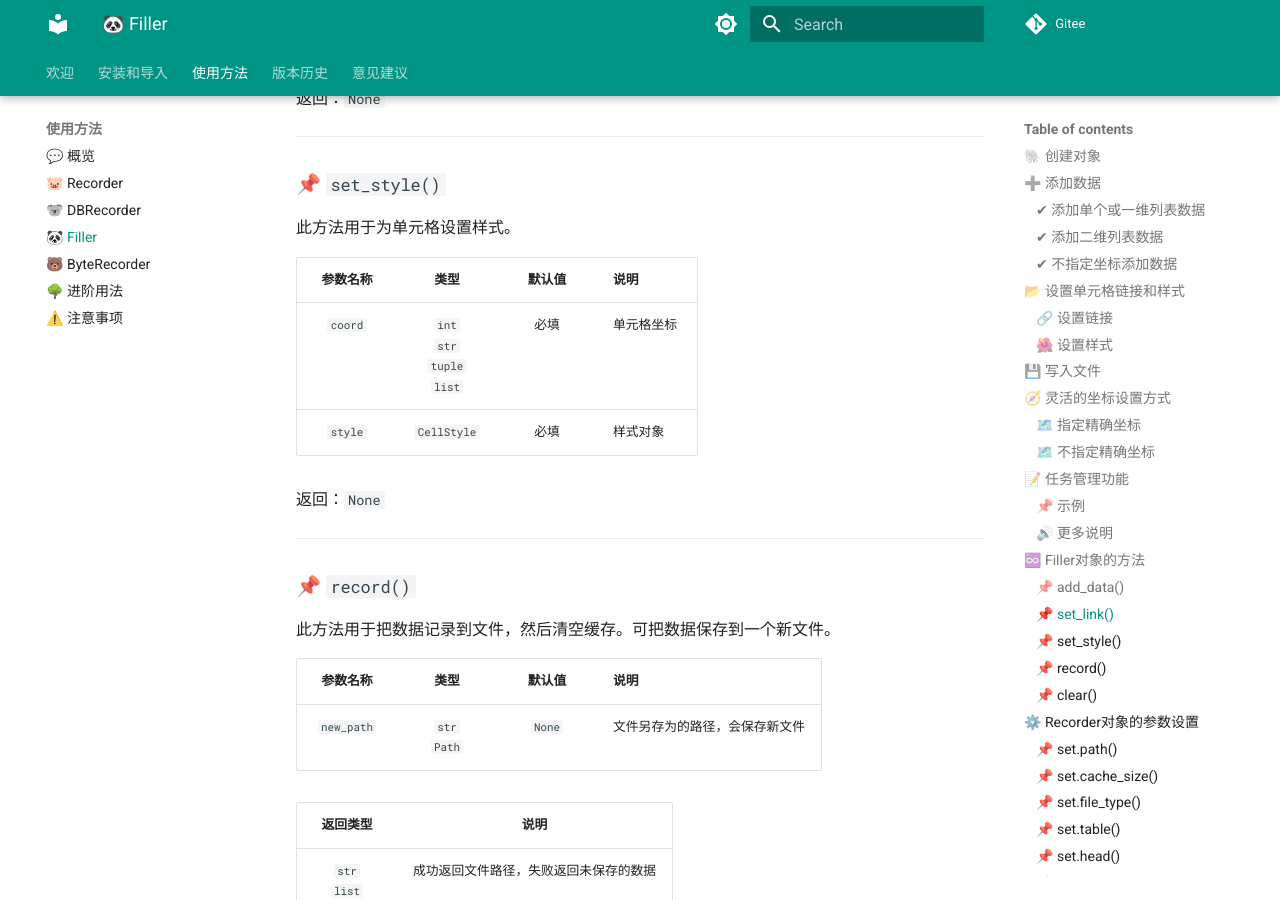
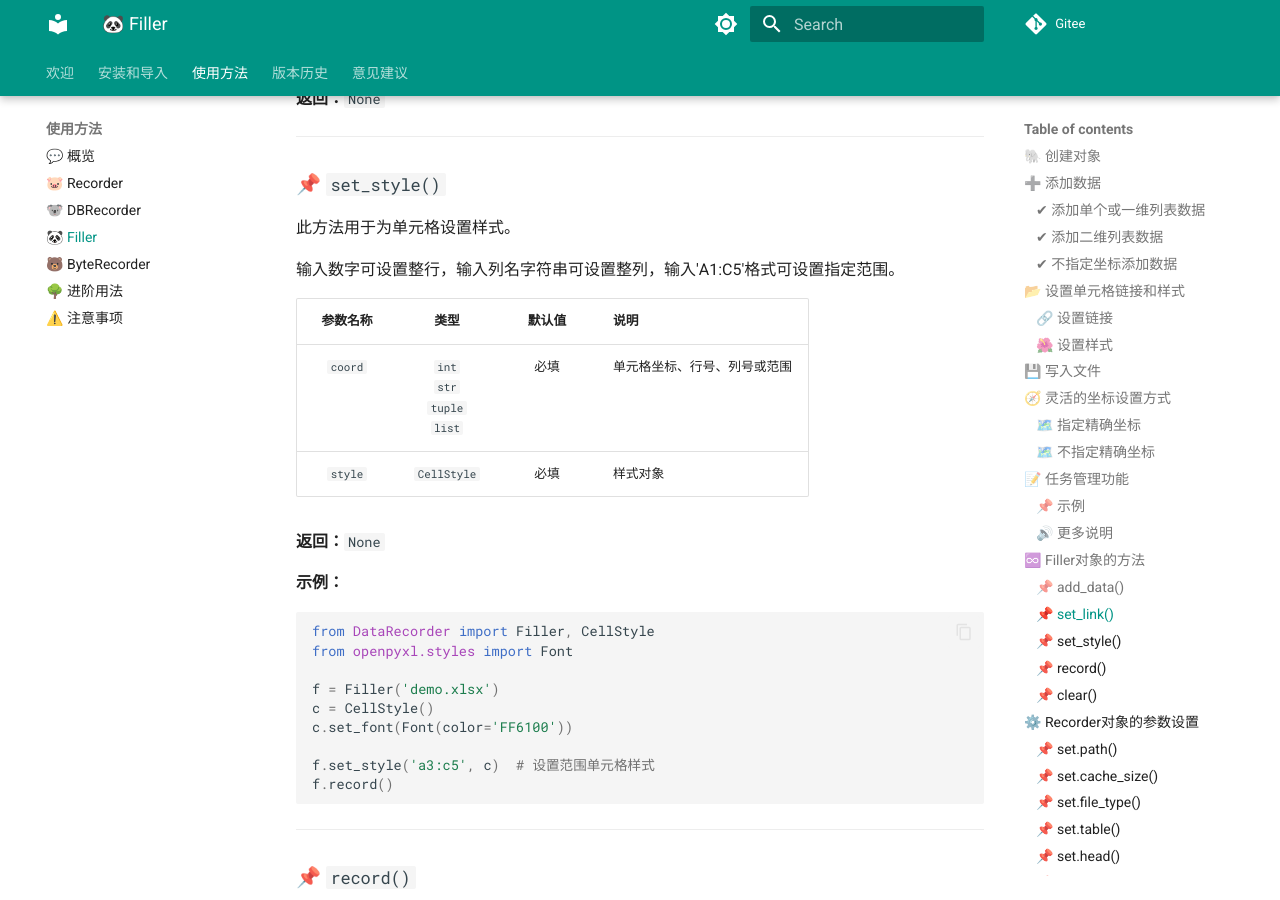
Before and after one commit to g1879/DataRecorder, an MkDocs documentation site: the page built from docs/usage/Filler.md, in a window 1280 px wide and 900 px high, scrolled down 7771 px. Built offline with MkDocs 1.6.1 and Material for MkDocs 9.7.7, drawn with Linux system fonts in a browser that asks for light colours.

Commit message:
set_style()可设置行、列、范围单元格

````diff
--- a/docs/usage/Filler.md
+++ b/docs/usage/Filler.md
@@ -280,7 +280,7 @@ for key in f.keys:  ##  遍历任务
 | `data`  | `Any`                                         | 必填  | 可接收任意格式，接收一维`list`、`tuple`和`dict`时记录为一行，接收二维数据时记录为多行                                     |
 | `coord` | `list`<br>`int`<br>`str`<br>`tuple`<br>`None` | 必填  | 要添加数据的坐标，可输入行号、列号或行列坐标，如'a3'、7、(3, 1)、\[3, 1]、'c'。也可以是负数，代表从下往上数，-1 是倒数第一行；为`None`时表示新增行 |
 
-返回：`None`
+**返回：**`None`
 
 ---
 
@@ -294,7 +294,7 @@ for key in f.keys:  ##  遍历任务
 | `link`    | `str`                               | 必填     | 超链接文本 |
 | `content` | `str`                               | `None` | 单元格内容 |
 
-返回：`None`
+**返回：**`None`
 
 ---
 
@@ -302,12 +302,28 @@ for key in f.keys:  ##  遍历任务
 
 此方法用于为单元格设置样式。
 
-| 参数名称    | 类型                                  | 默认值 | 说明    |
-|:-------:|:-----------------------------------:|:---:| ----- |
-| `coord` | `int`<br>`str`<br>`tuple`<br>`list` | 必填  | 单元格坐标 |
-| `style` | `CellStyle`                         | 必填  | 样式对象  |
+输入数字可设置整行，输入列名字符串可设置整列，输入'A1:C5'格式可设置指定范围。
 
-返回：`None`
+| 参数名称    | 类型                                  | 默认值 | 说明             |
+|:-------:|:-----------------------------------:|:---:|----------------|
+| `coord` | `int`<br>`str`<br>`tuple`<br>`list` | 必填  | 单元格坐标、行号、列号或范围 |
+| `style` | `CellStyle`                         | 必填  | 样式对象           |
+
+**返回：**`None`
+
+**示例：**
+
+```python
+from DataRecorder import Filler, CellStyle
+from openpyxl.styles import Font
+
+f = Filler('demo.xlsx')
+c = CellStyle()
+c.set_font(Font(color='FF6100'))
+
+f.set_style('a3:c5', c)  # 设置范围单元格样式
+f.record()
+```
 
 ---
 
@@ -331,7 +347,7 @@ for key in f.keys:  ##  遍历任务
 
 参数：无
 
-返回：`None`
+**返回：**`None`
 
 ---
 
@@ -351,7 +367,7 @@ for key in f.keys:  ##  遍历任务
 | `sign`      | `Any`                                         | `None` | 按这个值筛选需要的行纳入`keys`，为`None`时不修改原有设置                           |
 | `deny_sign` | `bool`                                        | `None` | 是否反向匹配`sign`，即筛选指不是`sign`的行，为`None`时不修改原有设置                  |
 
-返回：`None`
+**返回：**`None`
 
 ---
 
@@ -363,7 +379,7 @@ for key in f.keys:  ##  遍历任务
 |:------:|:-----:|:---:| ------ |
 | `size` | `int` | 必填  | 缓存数据条数 |
 
-返回：`None`
+**返回：**`None`
 
 ---
 
@@ -375,7 +391,7 @@ for key in f.keys:  ##  遍历任务
 |:-----------:|:-----:|:---:| ----------- |
 | `file_type` | `str` | 必填  | 在两种支持的类型中选择 |
 
-返回：`None`
+**返回：**`None`
 
 ---
 
@@ -387,7 +403,7 @@ for key in f.keys:  ##  遍历任务
 |:------:|:-----:|:---:| ----- |
 | `name` | `str` | 必填  | 数据表名称 |
 
-返回：`None`
+**返回：**`None`
 
 ---
 
@@ -399,7 +415,7 @@ for key in f.keys:  ##  遍历任务
 |:------:|:-----------------:|:---:| ---- |
 | `head` | `list`<br>`tuple` | 必填  | 表头内容 |
 
-返回：`None`
+**返回：**`None`
 
 ---
 
@@ -413,7 +429,7 @@ for key in f.keys:  ##  遍历任务
 |:--------:|:-----:|:---:| ----------------------- |
 | `before` | `Any` | 必填  | 每行数据前要添加的内容，单个数据或列表数据皆可 |
 
-返回：`None`
+**返回：**`None`
 
 ---
 
@@ -427,7 +443,7 @@ for key in f.keys:  ##  遍历任务
 |:-------:|:-----:|:---:| ----------------------- |
 | `after` | `Any` | 必填  | 每行数据后要添加的内容，单个数据或列表数据皆可 |
 
-返回：`None`
+**返回：**`None`
 
 ---
 
@@ -439,7 +455,7 @@ for key in f.keys:  ##  遍历任务
 |:----------:|:-----:|:---:| ---- |
 | `encoding` | `str` | 必填  | 编码名称 |
 
-返回：`None`
+**返回：**`None`
 
 ---
 
@@ -451,7 +467,7 @@ for key in f.keys:  ##  遍历任务
 |:-----------:|:-----:|:---:| --------- |
 | `delimiter` | `str` | 必填  | csv 文件分隔符 |
 
-返回：`None`
+**返回：**`None`
 
 ---
 
@@ -463,7 +479,7 @@ for key in f.keys:  ##  遍历任务
 |:------------:|:-----:|:---:| --------- |
 | `quote_char` | `str` | 必填  | csv 文件引用符 |
 
-返回：`None`
+**返回：**`None`
 
 ---
 
@@ -475,7 +491,7 @@ for key in f.keys:  ##  遍历任务
 |:--------:|:------:|:---:| ------------- |
 | `on_off` | `bool` | 必填  | `bool`类型表示开或关 |
 
-返回：`None`
+**返回：**`None`
 
 ---
 
@@ -487,7 +503,7 @@ for key in f.keys:  ##  遍历任务
 |:-------:|:-----:|:---:| ---- |
 | `value` | `Any` | 必填  | 筛选条件 |
 
-返回：`None`
+**返回：**`None`
 
 ---
 
@@ -499,7 +515,7 @@ for key in f.keys:  ##  遍历任务
 |:--------:|:------:|:---:| ------------- |
 | `on_off` | `bool` | 必填  | `bool`类型表示开或关 |
 
-返回：`None`
+**返回：**`None`
 
 ---
 
@@ -511,7 +527,7 @@ for key in f.keys:  ##  遍历任务
 |:------:|:---------------------------------------------:|:---:| ------------------------ |
 | `cols` | `str`<br>`int`<br>`list`<br>`tuple`<br>`True` | 必填  | 列号或列名，或它们组成的列表，或者是`True` |
 
-返回：`None`
+**返回：**`None`
 
 ---
 
@@ -523,7 +539,7 @@ for key in f.keys:  ##  遍历任务
 |:-----:|:--------------:|:---:| ----- |
 | `col` | `str`<br>`int` | 必填  | 列号或列名 |
 
-返回：`None`
+**返回：**`None`
 
 ---
 
@@ -535,7 +551,7 @@ for key in f.keys:  ##  遍历任务
 |:-----:|:--------------:|:---:| ----- |
 | `col` | `str`<br>`int` | 必填  | 列号或列名 |
 
-返回：`None`
+**返回：**`None`
 
 ---
 
@@ -547,7 +563,7 @@ for key in f.keys:  ##  遍历任务
 |:-----:|:-----:|:---:| --- |
 | `row` | `int` | 必填  | 行号  |
 
-返回：`None`
+**返回：**`None`
 
 ---
 
@@ -559,7 +575,7 @@ for key in f.keys:  ##  遍历任务
 |:-------:|:-----------:|:---:| ------------- |
 | `style` | `CellStyle` | 必填  | `CellStyle`对象 |
 
-返回：`None`
+**返回：**`None`
 
 ---
 
````
Also changed, not shown: docs/usage/ByteRecorder.md (+5 -5 lines), docs/usage/DBRecorder.md (+26 -9 lines), docs/usage/Recorder.md (+16 -16 lines), 1 other file.
